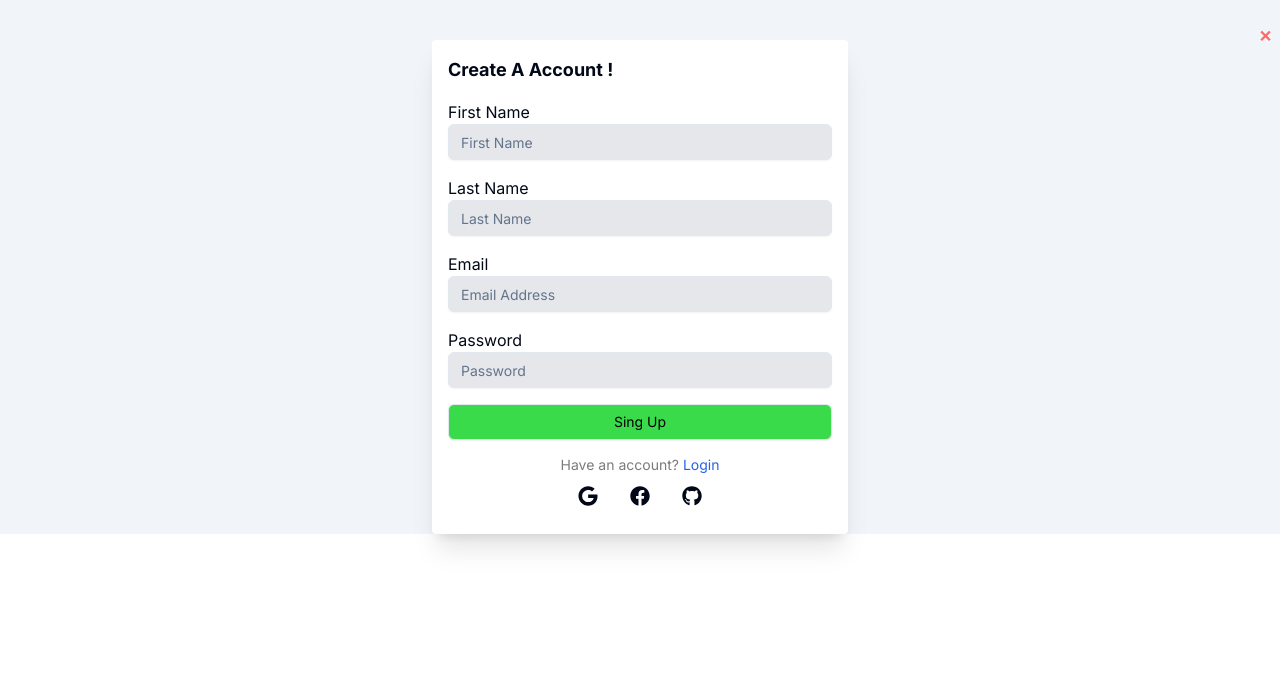
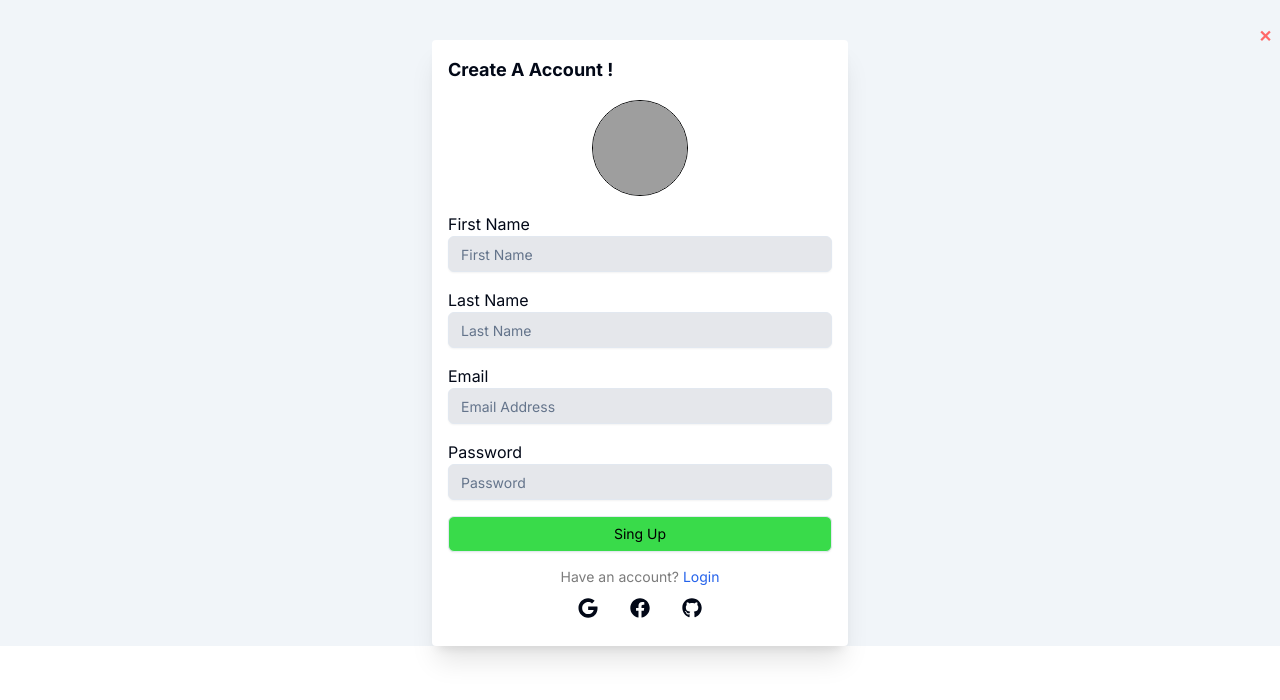
Before and after one commit to TANVIR0222/Real-Estate-client, a React (Vite) app: page /register in a window 1280 px wide. Shown: the top 700 px of the page. Built offline with nearby package versions, Linux system fonts and the light colour scheme; grey boxes are pictures that could not be loaded.

Commit message:
Register page

```diff
--- a/src/page/auth/Register.jsx
+++ b/src/page/auth/Register.jsx
@@ -3,7 +3,10 @@ import { FaFacebook, FaGithub, FaGoogle } from "react-icons/fa";
 import { Link, useNavigate } from "react-router-dom";
 import { useForm } from "react-hook-form";
 import { useUserRegisterMutation } from "@/app/feature/auth/authApi";
-import { useState } from "react";
+import { useRef, useState } from "react";
+import { AiOutlineUpload } from "react-icons/ai";
+import { useImageUploadeMutation } from "@/app/feature/imageUploade/imageApi";
+import Loading from "@/components/popularCategory/Loading";
 
 const Register = () => {
   const [error, setError] = useState("");
@@ -15,8 +18,12 @@ const Register = () => {
   } = useForm();
 
   const navigate = useNavigate();
+  const fileref = useRef();
 
   const [userRegister] = useUserRegisterMutation();
+  const [image, setImage] = useState();
+
+  const [imageUploade, { isLoading }] = useImageUploadeMutation();
 
   const onSubmit = async (data) => {
     const register = {
@@ -24,21 +31,32 @@ const Register = () => {
       lastname: data.lastname,
       email: data.email,
       password: data.password,
+      image: image?.data
     };
-
-    console.log(register);
-
     try {
       const res = await userRegister(register).unwrap();
       if (res.msg) {
         reset();
-
         navigate("/login");
       }
     } catch (error) {
       setError(error);
     }
   };
+
+  const handleImageChange = async (e) => {
+    const file = e.target.files[0];
+    const formData = new FormData();
+    formData.append("avatar", file);
+
+    try {
+      const res = await imageUploade(formData).unwrap();
+      setImage(res);
+    } catch (error) {
+      console.log(error);
+    }
+  };
+
 
   return (
     <>
@@ -48,6 +66,32 @@ const Register = () => {
             <h1 className=" font-bold text-lg">Create A Account !</h1>
             {/* firstname */}
             <div className="">
+              {/* Profile Image */}
+              <div className="flex flex-col items-center mb-4">
+                <div className=" flex">
+                  {isLoading ? <Loading /> :  <img
+                    className=" border border-black bg-slate-100 h-24 w-24 hover:bg-indigo-50 transition duration-300  rounded-full"
+                    src={image?.data || "https://www.shutterstock.com/image-vector/upload-icon-vector-web-computer-260nw-1924011959.jpg"}
+                    onClick={() => fileref.current.click()}
+                    alt=""
+                  /> }
+
+                </div>
+              </div>
+              <input
+                name="profileImage"
+                type="file"
+                accept="image/*"
+                ref={fileref}
+                hidden
+                onChange={handleImageChange}
+                className="text-sm text-gray-500"
+              />
+              {errors.firstname && (
+                <span className="text-rose-700 italic">
+                  This field is required
+                </span>
+              )}
               <label className="label">
                 <span className="">First Name</span>
               </label>
```
